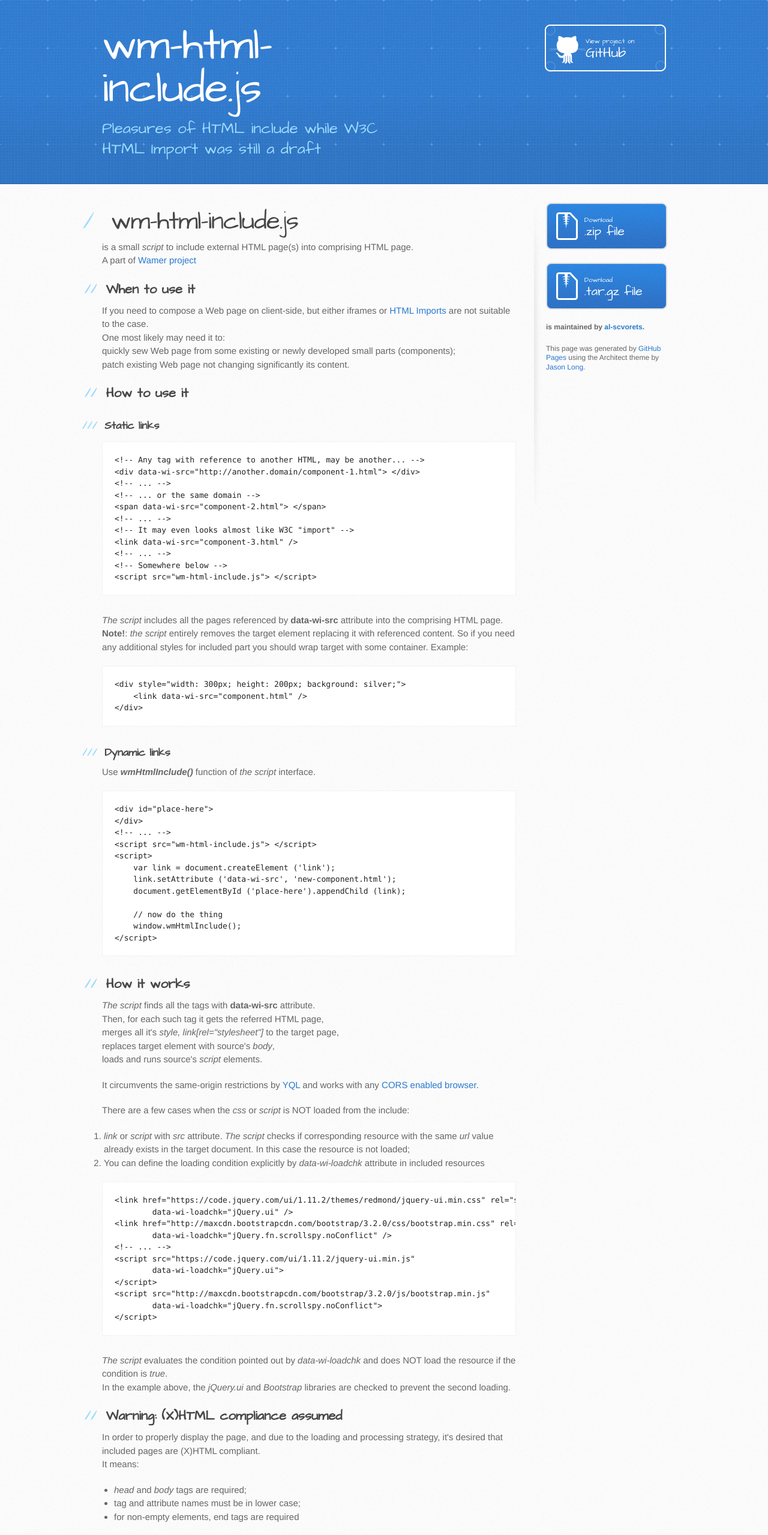
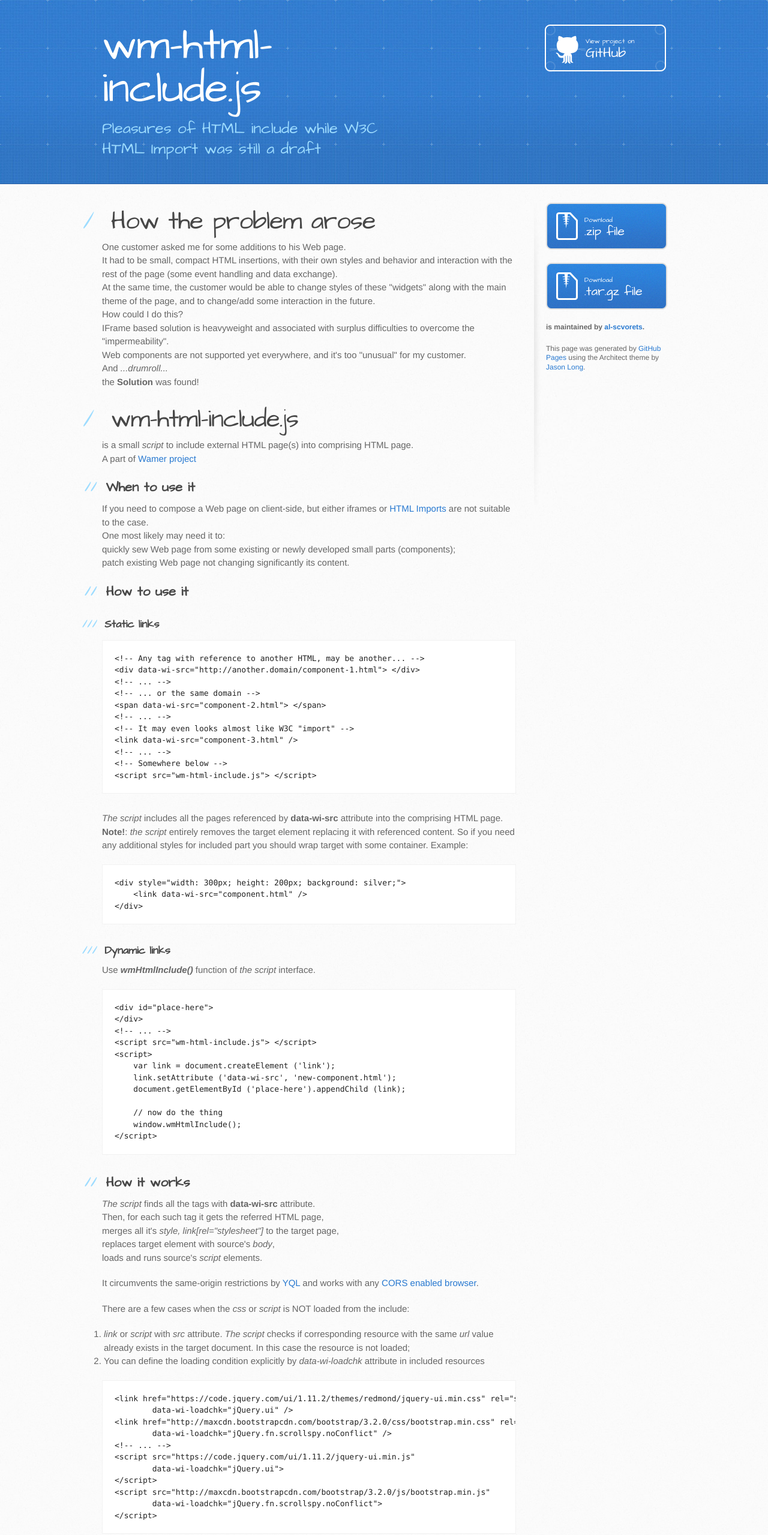
Before and after one commit to al-scvorets/wm-html-include.js, a plain HTML site: page index.html in a window 1280 px wide. Shown: the top 2559 px of the page at 60% size. Drawn offline with Linux system fonts and the light colour scheme.

```diff
--- a/index.html
+++ b/index.html
@@ -29,6 +29,18 @@
       <div class="inner clearfix">
         <section id="main-content">
           <h1>
+<a id="how-the-problem-arose" class="anchor" href="#how-the-problem-arose" aria-hidden="true"><span class="octicon octicon-link"></span></a>How the problem arose</h1>
+
+<p>One customer asked me for some additions to his Web page.<br>
+It had to be small, compact HTML insertions, with their own styles and behavior and interaction with the rest of the page (some event handling and data exchange).<br>
+At the same time, the customer would be able to change styles of these "widgets" along with the main theme of the page, and to change/add some interaction in the future.<br>
+How could I do this?<br>
+IFrame based solution is heavyweight and associated with surplus difficulties to overcome the "impermeability".<br>
+Web components are not supported yet everywhere, and it's too "unusual" for my customer.<br>
+And <em>...drumroll...</em><br>
+the <strong>Solution</strong> was found!</p>
+
+<h1>
 <a id="wm-html-includejs" class="anchor" href="#wm-html-includejs" aria-hidden="true"><span class="octicon octicon-link"></span></a>wm-html-include.js</h1>
 
 <p>is a small <em>script</em> to include external HTML page(s) into comprising HTML page.<br>
@@ -126,16 +138,14 @@
  In the example above, the <em>jQuery.ui</em> and <em>Bootstrap</em> libraries are checked to prevent the second loading.</p>
 
 <h2>
-<a id="warning-xhtml-compliance-assumed" class="anchor" href="#warning-xhtml-compliance-assumed" aria-hidden="true"><span class="octicon octicon-link"></span></a>Warning: (X)HTML compliance assumed</h2>
+<a id="some-restrictions-not-arduous" class="anchor" href="#some-restrictions-not-arduous" aria-hidden="true"><span class="octicon octicon-link"></span></a>Some restrictions (not arduous)</h2>
 
-<p>In order to properly display the page, and due to the loading and processing strategy, it's desired that included pages are (X)HTML compliant.<br>
-It means:</p>
+<p>In order to properly display the page, and due to the loading and processing strategy, it's required that included pages</p>
 
 <ul>
-<li>
-<em>head</em> and <em>body</em> tags are required;</li>
-<li>tag and attribute names must be in lower case;</li>
-<li>for non-empty elements, end tags are required</li>
+<li>have <em>head</em> and <em>body</em> tags;</li>
+<li><p>are (X)HTML compliant (<a href="https://github.com/al-scvorets/wm-html-include.js/wiki/%28X%29HTML-compliance-in-short">what it means?</a>).</p></li>
+<li><p>for non-empty elements, end tags are required</p></li>
 </ul>
 
 <div class="highlight highlight-html"><pre><span class="pl-c">&lt;!-- BAD --&gt;</span>
```
Also changed, not shown: params.json (+1 -1 lines).
